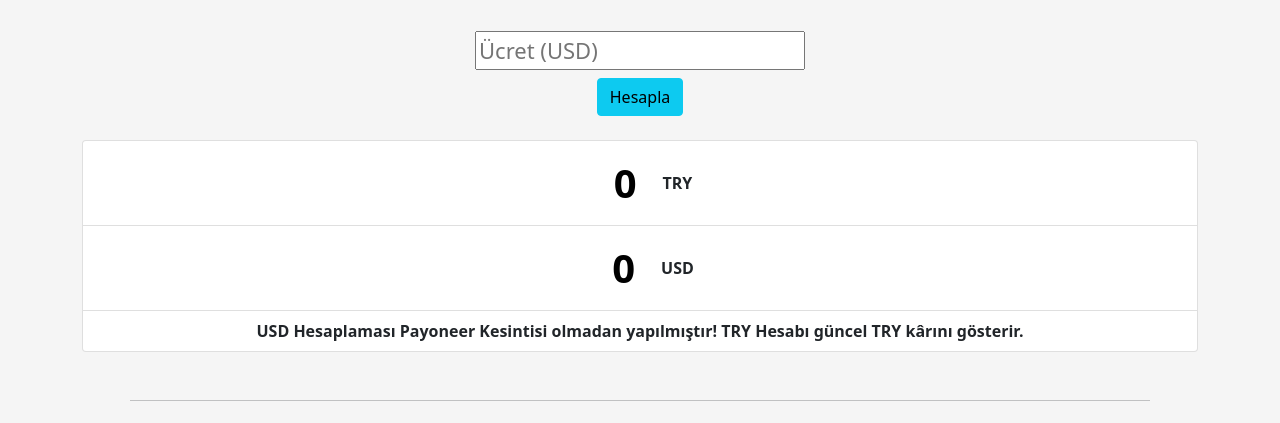
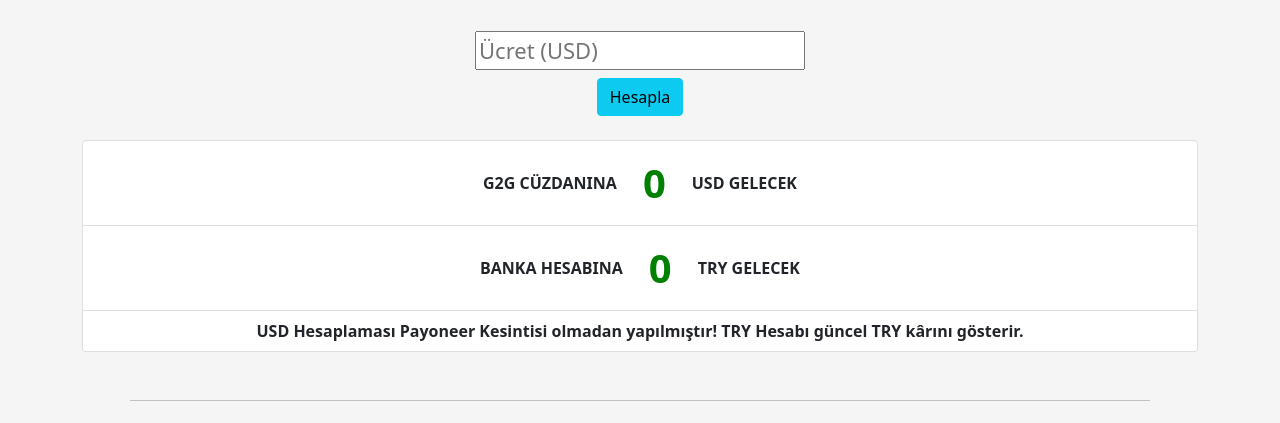
Before and after one commit to Latth/g2g_calculator, a plain HTML site: page index.html in a window 1280 px wide. Shown: the part 169-592 px from the top of the page. Drawn offline with nearby package versions, Linux system fonts and the light colour scheme; no server answers.

Commit message:
some system changes

```diff
--- a/index.html
+++ b/index.html
@@ -39,14 +39,16 @@
 
         <ul class="list-group">
             <li class="list-group-item d-flex justify-content-center align-items-center">
-                <span id="last-price-tl" class="badge badge-primary badge-pill"
-                    style="color: black; font-size: 40px">0</span>
-                <span style="font-weight: bold;">TRY</span>
+                <span style="font-weight: bold;">G2G CÜZDANINA </span>
+                <span id="wallet-price-usd-sold" class="badge badge-primary badge-pill"
+                    style="color: green; font-size: 40px">0</span>
+                <span style="font-weight: bold;">USD GELECEK</span>
             </li>
             <li class="list-group-item d-flex justify-content-center align-items-center">
-                <span id="last-price-usd" class="badge badge-primary badge-pill"
-                    style="color: black; font-size: 40px">0</span>
-                <span style="font-weight: bold;">USD</span>
+                <span style="font-weight: bold;">BANKA HESABINA</span>
+                <span id="last-price-tl" class="badge badge-primary badge-pill"
+                    style="color: green; font-size: 40px">0</span>
+                <span style="font-weight: bold;">TRY GELECEK</span>
             </li>
             <li id="errorAndinfo" class="list-group-item d-flex justify-content-center align-items-center">
                 <span style="font-weight: bold;">USD Hesaplaması Payoneer Kesintisi olmadan
@@ -69,15 +71,16 @@
         <ul class="list-group">
             <li class="list-group-item d-flex justify-content-center align-items-center">
                 <span id="wallet-price-tl" class="badge badge-primary badge-pill"
-                    style="color: black; font-size: 40px">0</span>
+                    style="color: green; font-size: 40px">0</span>
                 <span style="font-weight: bold;">TRY</span>
             </li>
             <li id="errorAndinfoWallet" class="list-group-item d-flex justify-content-center align-items-center">
-                <span style="font-weight: bold;">Birden Fazla Satıştan Biriken Parayı Payoneer Kesintisi Hesaplanarak Banka Hesabınıza Gelecek Net Para Hesaplanır</span>
+                <span style="font-weight: bold;">Birden Fazla Satıştan Biriken Parayı Payoneer Kesintisi Hesaplanarak
+                    Banka Hesabınıza Gelecek Net Para Hesaplanır</span>
             </li>
         </ul>
     </div>
-<hr class="m-5">
+    <hr class="m-5">
 
 
 
@@ -85,7 +88,7 @@
     <script src="walletCalculator.js"></script>
     <script src="soldFeeCalculator.js"></script>
     <script>
-                let apiLink =
+        let apiLink =
             `https://api.getgeoapi.com/v2/currency/convert?api_key=b7f8784b081fae6a7d05abca3696ae8f4fab6a35&from=USD&to=TRY&amount=1&format=json`;
         var xhttp = new XMLHttpRequest();
         xhttp.onreadystatechange = function () {
--- a/soldFeeCalculator.js
+++ b/soldFeeCalculator.js
@@ -17,7 +17,7 @@
                 let fee3 = fee2 * 0.04;
                 let pr2 = Math.floor(fee2 - fee3);
 
-                console.log(pr2)
+                document.querySelector('#wallet-price-usd-sold').innerHTML = pr1;
 
                 let apiLink =
                     `https://api.getgeoapi.com/v2/currency/convert?api_key=b7f8784b081fae6a7d05abca3696ae8f4fab6a35&from=USD&to=TRY&amount=${pr2}&format=json`;
@@ -31,7 +31,6 @@
 
 
                         document.querySelector('#last-price-tl').innerHTML = lastPriceTRY;
-                        document.querySelector('#last-price-usd').innerHTML = pr2;
                     }
                 };
                 xhttp.open("GET", apiLink, true);
```
